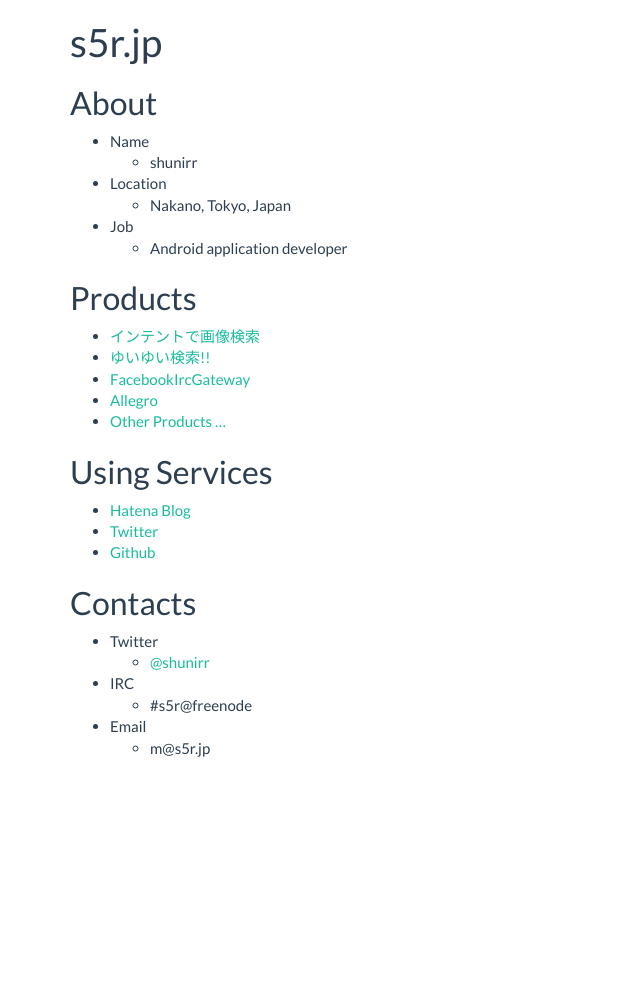
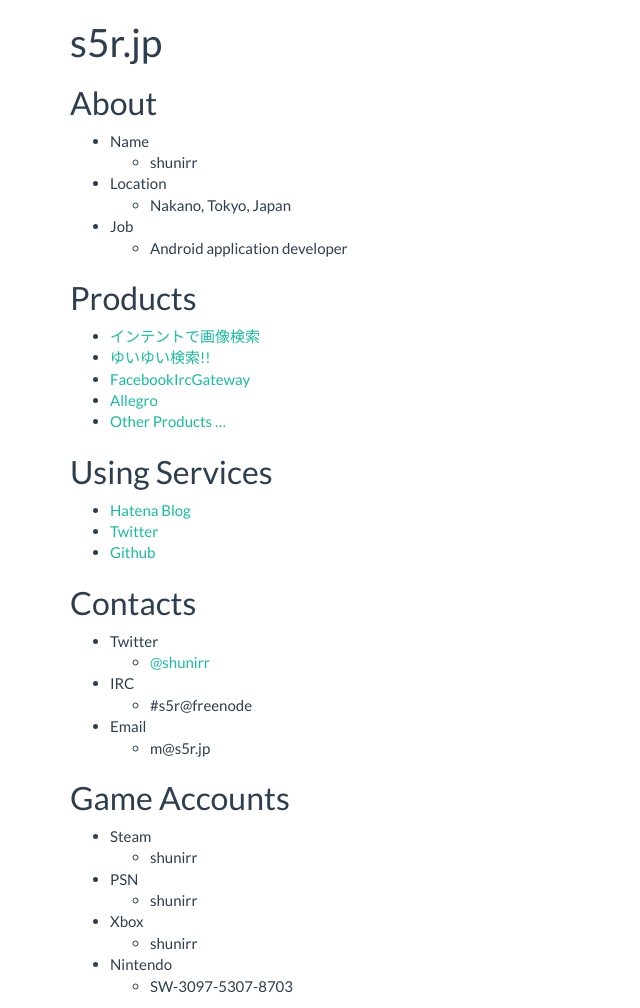
Before and after one commit to shunirr/shunirr.github.io, a Jekyll site: the page built from index.md, in a window 1280 px wide. Shown: the whole page, without its empty margins (0-640 px from the left). Built offline with Jekyll 4.4.1, drawn with Linux system fonts in a browser that asks for light colours; nearby versions of some CDN libraries; our own code applies the rules of GitHub Pages for plain Markdown files; before the commit the page ends 900 px from its top, so only the background shows below that.

Commit message:
Update game accounts.

```diff
--- a/index.md
+++ b/index.md
@@ -13,6 +13,7 @@ layout: default
   * Android application developer
 
 ## Products
+
 * [インテントで画像検索](https://play.google.com/store/apps/details?id=jp.s5r.android.imagesearch2)
 * [ゆいゆい検索!!](http://yui-search.com/)
 * [FacebookIrcGateway](https://github.com/shunirr/FacebookIrcGateway)
@@ -20,14 +21,27 @@ layout: default
 * [Other Products ...](https://github.com/shunirr)
 
 ## Using Services
+
 * [Hatena Blog](http://shunirr.hatenablog.jp/)
 * [Twitter](http://twitter.com/shunirr)
 * [Github](https://github.com/shunirr)
 
 ## Contacts
+
 * Twitter
   * [@shunirr](http://twitter.com/shunirr)
 * IRC
   * \#s5r@freenode
 * Email
   * m@s5r.jp
+
+## Game Accounts
+
+* Steam
+  * shunirr
+* PSN
+  * shunirr
+* Xbox
+  * shunirr
+* Nintendo
+  * SW-3097-5307-8703
```
